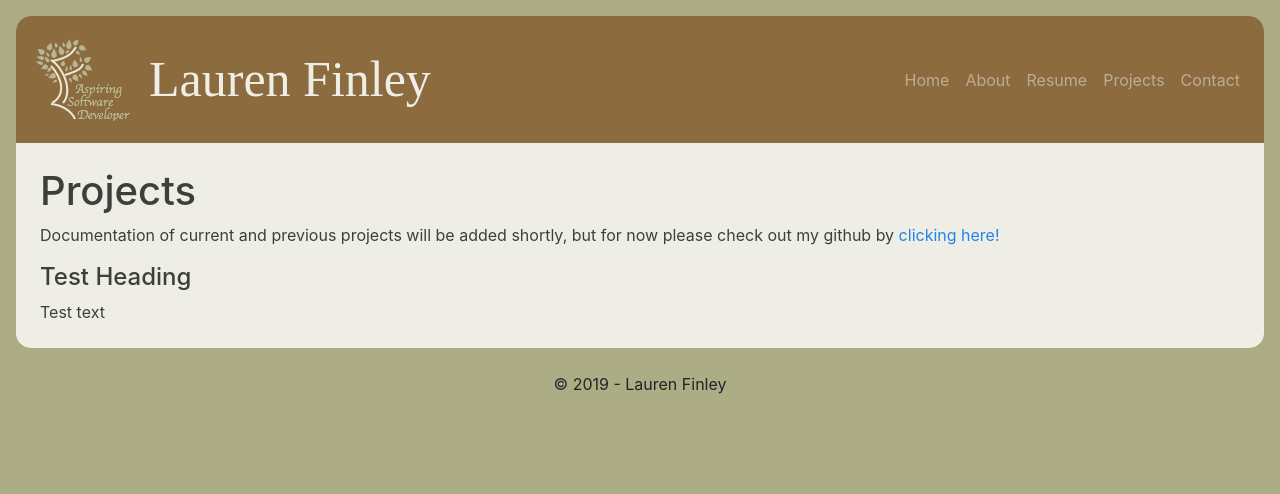
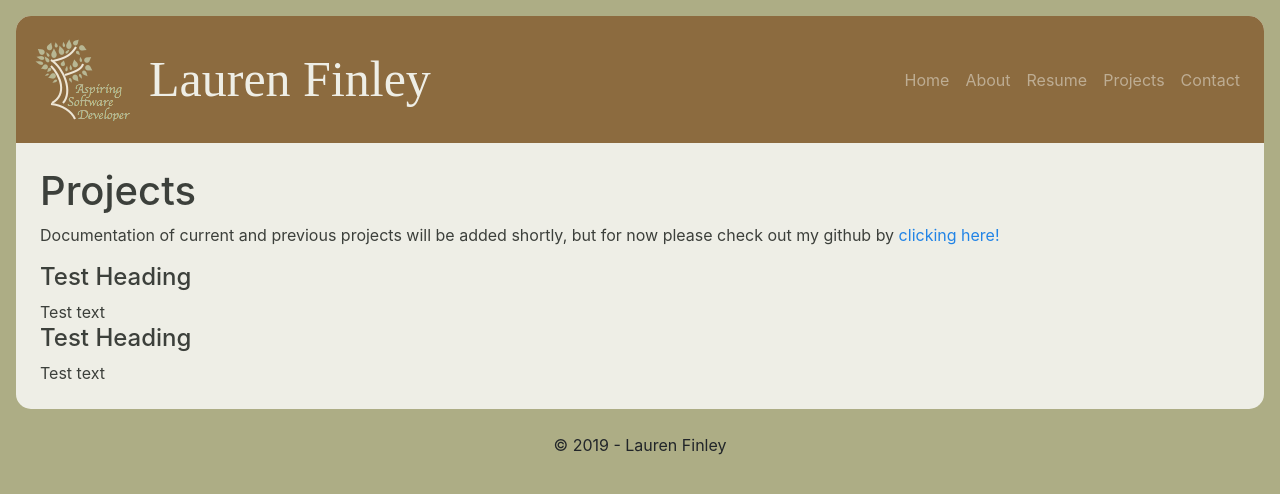
Before and after one commit to laurenoutloud/laurenoutloud.github.io, a React (Vite) app: page /projects in a window 1280 px wide. Shown: the top 494 px of the page. Built offline with nearby package versions, Linux system fonts and the light colour scheme.

Commit message:
wrap project component in div

```diff
--- a/src/documents/projectData.js
+++ b/src/documents/projectData.js
@@ -2,6 +2,7 @@ import React from "react";
 import {Media} from "reactstrap";
 
 export const projects = () => (
+    <div className="projects">
     <Media>
         <Media body>
             <Media heading>
@@ -10,4 +11,13 @@ export const projects = () => (
             Test text
         </Media>
     </Media>
+    <Media>
+    <Media body>
+        <Media heading>
+            Test Heading
+        </Media>
+        Test text
+    </Media>
+</Media>
+</div>
 );
```
